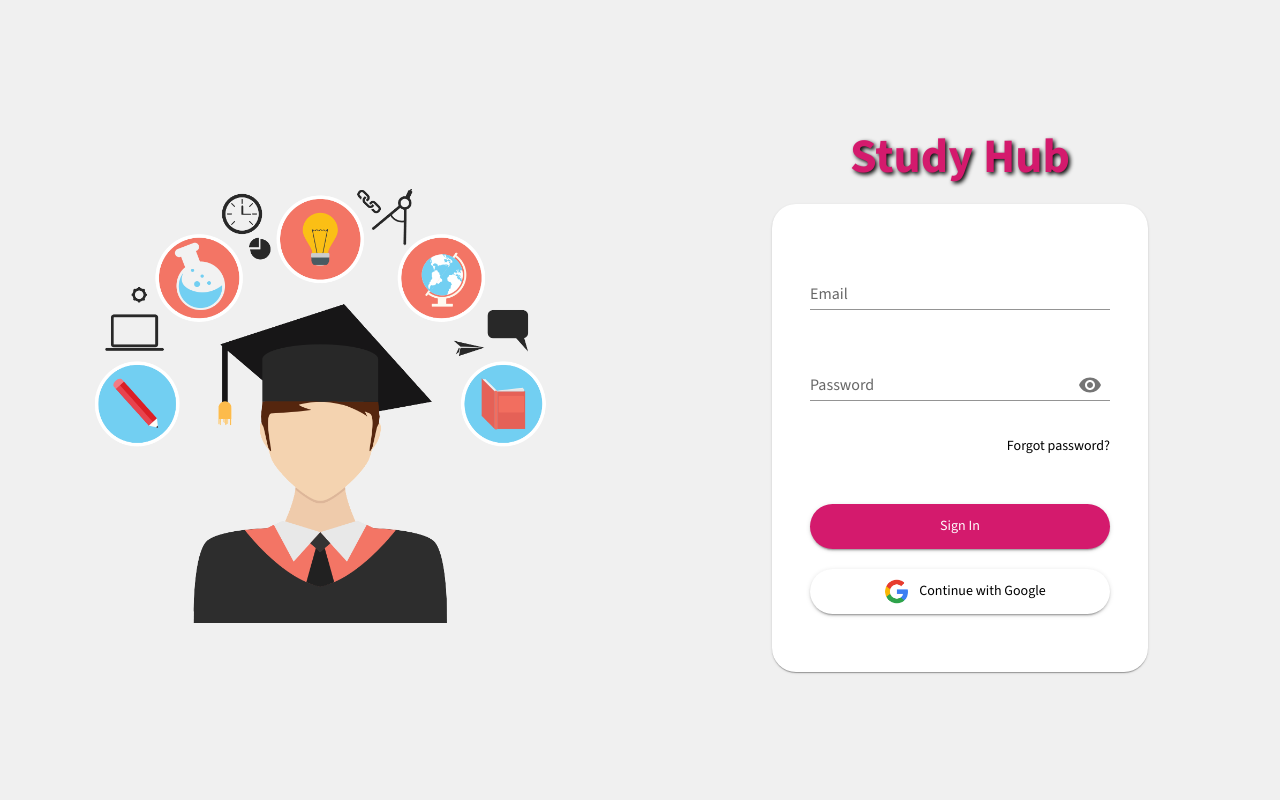
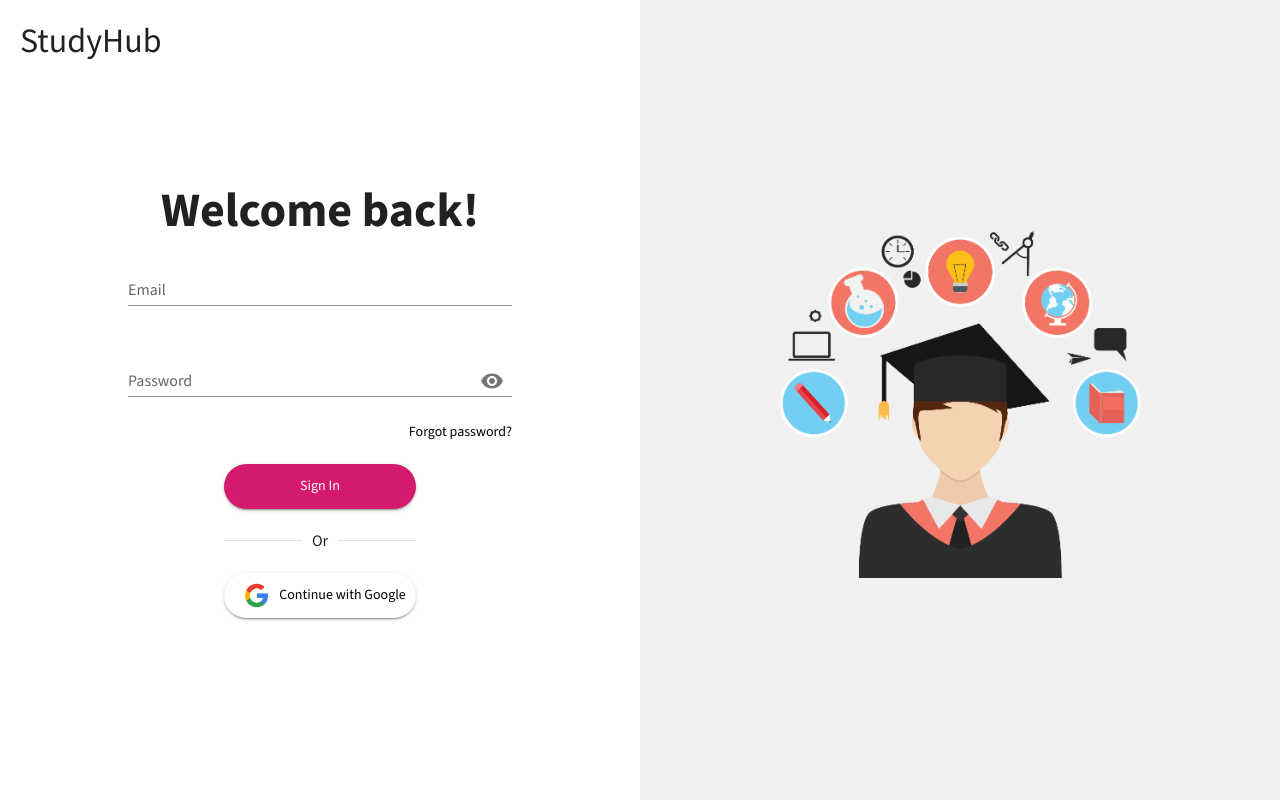
Before and after one commit to fedyafedko/StudyHub-FE, a React (Create React App) app in the folder study-hub/: page /sign-in in a window 1280 px wide. Built offline with nearby package versions, Linux system fonts and the light colour scheme.

Commit message:
improve sing in page

```diff
--- a/study-hub/src/components/Forms/SignInForm/SignInForm.module.css
+++ b/study-hub/src/components/Forms/SignInForm/SignInForm.module.css
@@ -1,17 +1,6 @@
-.formCard {
-    display: flex;
-    justify-content: center;
-    align-items: center;
-    flex-direction: column;
-    gap: 30px;
-    padding: 50px 30px;
-    border-radius: 20px;
-}
-
 .passwordContainer {
     display: flex;
     flex-direction: column;
-    gap: 10px;
 }
 
 .buttonContainer {
--- a/study-hub/src/components/Forms/SignInForm/SignInForm.tsx
+++ b/study-hub/src/components/Forms/SignInForm/SignInForm.tsx
@@ -1,4 +1,4 @@
-import { Box, Button, Card, FormControl, IconButton, Input, InputAdornment, InputLabel, Link, TextField } from "@mui/material";
+import { Box, Button, Divider, IconButton, InputAdornment, TextField } from "@mui/material";
 import google from '../../../img/google.png';
 import { VisibilityOff, Visibility } from "@mui/icons-material";
 import React, { useState } from "react";
@@ -69,23 +69,12 @@ const SignInForm = () => {
 
     return (
         <>
-            <Card
-                component="form"
-                className={styles.formCard}
-                sx={{
-                    borderRadius: '24px',
-                    '& > :not(style)': {
-                        m: 1, width: '300px'
-                    }
-                }}
-                noValidate
-                autoComplete="off"
-            >
             <Box
                 sx={{
                     display: 'flex',
                     flexDirection: 'column',
                     gap: '20px',
+                    width: '60%',
                 }}>
                 <TextField
                     id="email"
@@ -134,6 +123,7 @@ const SignInForm = () => {
                 >
                     Sign In
                 </Button>
+                <Divider sx={{ minWidth: '400' }}>Or</Divider>
                 <Button
                     variant="contained"
                     onClick={handleGoogleSignIn}
@@ -152,7 +142,6 @@ const SignInForm = () => {
                     Continue with Google
                 </Button>
             </Box>
-            </Card>
             <Notification />
         </>
     );
--- a/study-hub/src/pages/SignInPage/SignInPage.module.css
+++ b/study-hub/src/pages/SignInPage/SignInPage.module.css
@@ -1,26 +1,46 @@
+.welcomeText {
+    padding-left: 20px;
+    padding-top: 20px;
+    position: absolute;
+    top: 0;
+    left: 0;
+}
 .pageContainer{
     display: flex;
     flex-direction: row;
 }
 
 .imageContainer{
-    width: 50%;
+    max-width: 50%;
     display: flex;
     justify-content: center;
     align-items: center;
 }
 
 .authImg{
-    width: 100%;
+    max-width: 80%;
     height: auto;
 }
 
 .formContainer{
     height: 100vh;
-    width: 50%;
+    width: 70%;
     display: flex;
     justify-content: center;
     align-items: center;
     flex-direction: column;
     gap: 20px;
+    background-color: white;
 }
+
+@media (max-width: 768px) {
+    .authImg {
+        display: none;
+    }
+    .imageContainer{
+        display: none;
+    }
+    .formContainer{
+        width: 100%;
+    }
+}
--- a/study-hub/src/pages/SignInPage/SignInPage.tsx
+++ b/study-hub/src/pages/SignInPage/SignInPage.tsx
@@ -1,25 +1,26 @@
-import { Box, Typography } from '@mui/material';
+import { Typography } from '@mui/material';
 import AuthImg from '../../img/AuthImg.png';
 import SignInForm from '../../components/Forms/SignInForm/SignInForm';
 import styles from './SignInPage.module.css';
 
 const SignInPage = () => {
     return (
-        <Box className={styles.pageContainer}>
-            <Box className={styles.imageContainer}>
+        <div className={styles.pageContainer}>
+            <div className={styles.formContainer}>
+                <div className={styles.welcomeText}>
+                    <Typography variant="h4" sx={{}}>
+                        StudyHub
+                    </Typography>
+                </div>
+                <Typography variant="h3" sx={{ fontWeight: 'bold' }}>
+                    Welcome back!
+                </Typography>
+                <SignInForm />
+            </div>
+            <div className={styles.imageContainer}>
                 <img src={AuthImg} alt="AuthImg" className={styles.authImg} />
-            </Box>
-            <Box className={styles.formContainer}>
-                <Typography variant="h3"
-                    sx={{
-                        fontWeight: 'bold',
-                        color: '#D41A6D',
-                        textShadow: '2px 2px 4px #000000',
-                        fontFamily: '"Source Sans 3", sans-serif',
-                    }}>Study Hub</Typography>
-                <SignInForm />
-            </Box>
-        </Box>
+            </div>
+        </div>
     );
 }
 
--- a/study-hub/src/validation/SignInFormValidation.ts
+++ b/study-hub/src/validation/SignInFormValidation.ts
@@ -10,7 +10,7 @@ const signInFormValidation = yup.object<SignIn>().shape({
         .matches(/[A-Z]/, 'Password must contain at least one uppercase letter')
         .matches(/[a-z]/, 'Password must contain at least one lowercase letter')
         .matches(/\d/, 'Password must contain at least one digit')
-        .matches(/[@$!%*#?&\\.,:;]/, 'Password must contain at least one special character')
+        .matches(/[@$!%*#?&-=()\\.,:;]/, 'Password must contain at least one special character')
         .min(8, 'Password must be at least 8 characters'),
 });
 
--- a/study-hub/src/validation/SignUpFormValidation.ts
+++ b/study-hub/src/validation/SignUpFormValidation.ts
@@ -12,7 +12,7 @@ const signInFormValidation = yup.object<SignUp>().shape({
         .matches(/[A-Z]/, 'Password must contain at least one uppercase letter')
         .matches(/[a-z]/, 'Password must contain at least one lowercase letter')
         .matches(/\d/, 'Password must contain at least one digit')
-        .matches(/[@$!%*#?&\\.,:;]/, 'Password must contain at least one special character')
+        .matches(/[@$!%*#?&-=()\\.,:;]/, 'Password must contain at least one special character')
         .min(8, 'Password must be at least 8 characters'),
 });
 
```
Also changed, not shown: 1 other file (tests, documents, lock files or other folders). Lines whose indentation alone changed are shown as unchanged.
